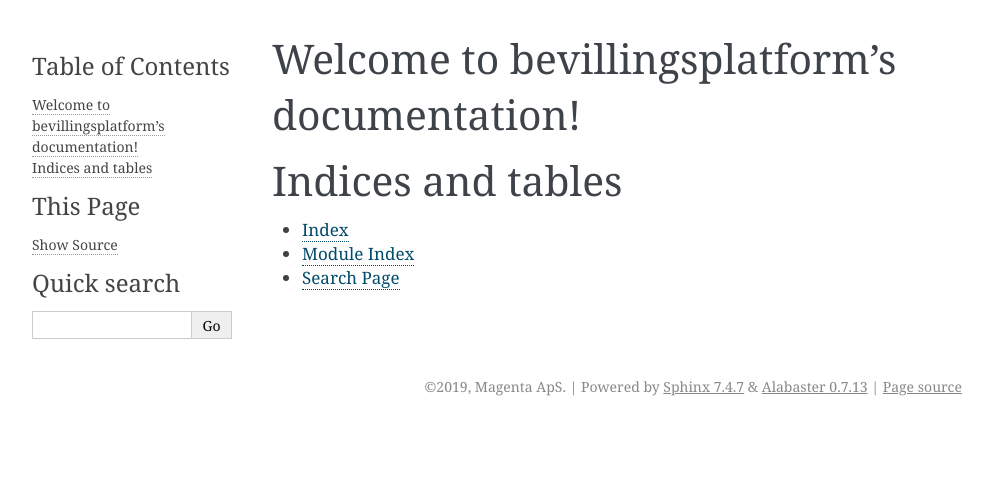
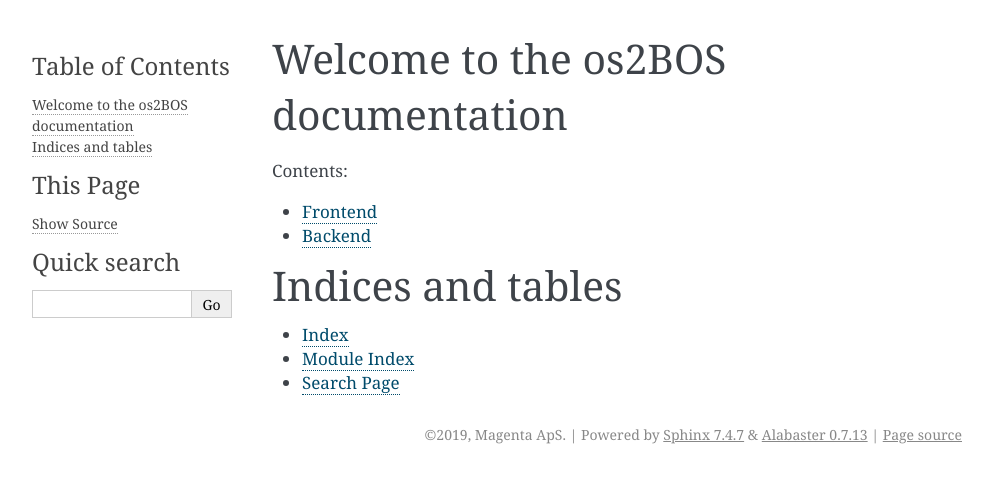
Before and after one commit to OS2bos/os2bos, a Sphinx documentation site: the page built from docs/source/index.rst, in a window 1280 px wide. Shown: the top 483 px of the page, without its empty margins (148-1141 px from the left). Built offline with Sphinx 7.4.7, drawn with Linux system fonts in a browser that asks for light colours.

Commit message:
Frontend/backend separation.

```diff
--- /dev/null
+++ b/docs/source/backend/index.rst
@@ -0,0 +1,4 @@
+Backend
+=======
+
+Lorem ipsum dolor sit amet
--- /dev/null
+++ b/docs/source/frontend/index.rst
@@ -0,0 +1,4 @@
+Frontend
+========
+
+Lorem ipsum dolor sit amet.
--- a/docs/source/index.rst
+++ b/docs/source/index.rst
@@ -3,14 +3,15 @@
    You can adapt this file completely to your liking, but it should at least
    contain the root `toctree` directive.
 
-Welcome to bevillingsplatform's documentation!
-==============================================
+Welcome to the os2BOS documentation
+===================================
 
 .. toctree::
-   :maxdepth: 2
+   :maxdepth: 1
    :caption: Contents:
 
-
+   frontend/index.rst
+   backend/index.rst
 
 Indices and tables
 ==================
```
